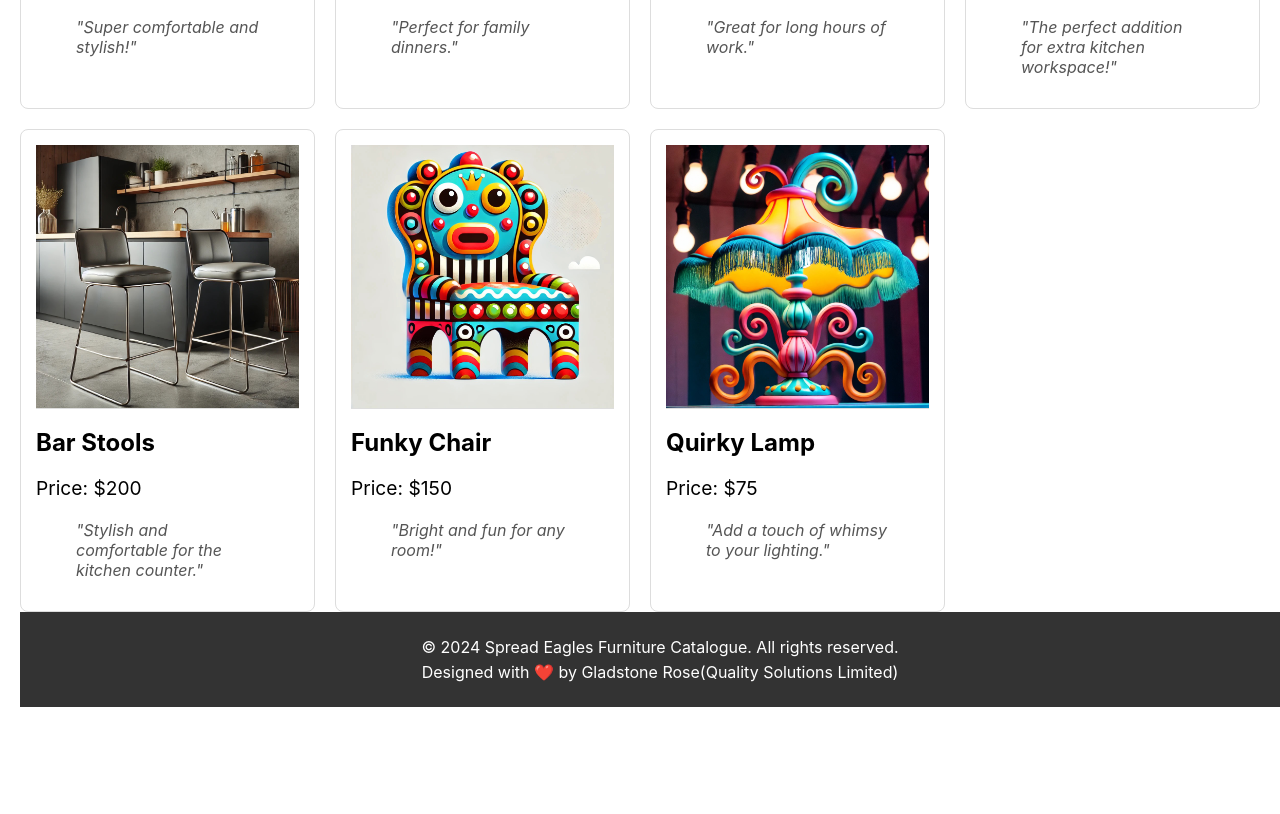
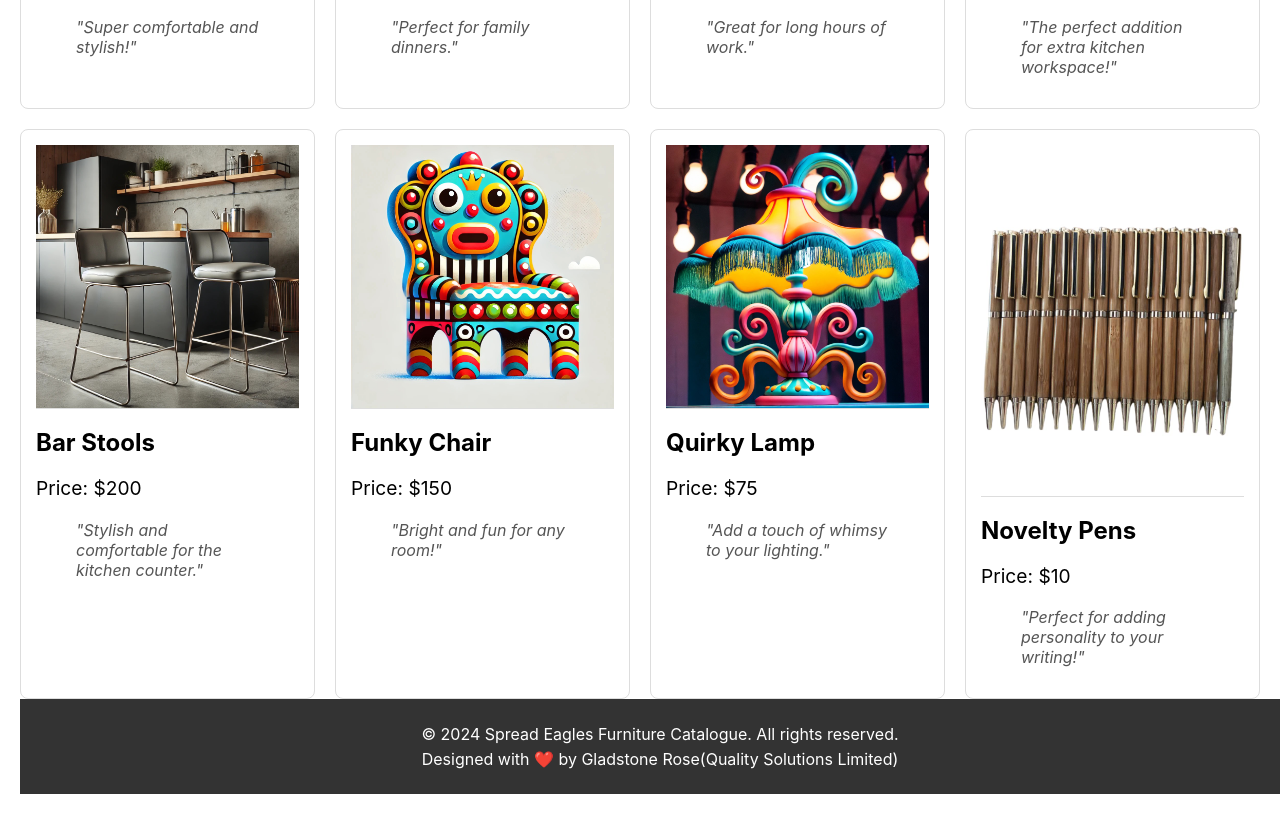
Before and after one commit to gladstone28/furniture-catalogue-app, a React (Create React App) app: page / in a window 1280 px wide. Shown: the part 540-1354 px from the top of the page. Before the commit the page ends 1267 px from the top, so only its background shows below. Built offline with nearby package versions, Linux system fonts and the light colour scheme.

Commit message:
add new product and modify nove,ty_pens.jpg

```diff
--- a/src/data/furnitureData.js
+++ b/src/data/furnitureData.js
@@ -40,12 +40,11 @@ const furnitureData = [
     price: '$200',
     testimonial: 'Stylish and comfortable for the kitchen counter.',
   },
-  // New Novelty Products category items
   {
     id: 6,
     name: 'Funky Chair',
     category: 'Novelty Products',
-    image: `${process.env.PUBLIC_URL}/images/funky_chair.jpg`,  // Path to funky chair image
+    image: `${process.env.PUBLIC_URL}/images/funky_chair.jpg`,
     price: '$150',
     testimonial: 'Bright and fun for any room!',
   },
@@ -53,9 +52,18 @@ const furnitureData = [
     id: 7,
     name: 'Quirky Lamp',
     category: 'Novelty Products',
-    image: `${process.env.PUBLIC_URL}/images/quirky_lamp.jpg`,  // Path to quirky lamp image
+    image: `${process.env.PUBLIC_URL}/images/quirky_lamp.jpg`,
     price: '$75',
     testimonial: 'Add a touch of whimsy to your lighting.',
+  },
+  // New Pens entry
+  {
+    id: 8,
+    name: 'Novelty Pens',
+    category: 'Novelty Products',
+    image: `${process.env.PUBLIC_URL}/images/novelty_pens.jpg`,  // Path to pens image
+    price: '$10',
+    testimonial: 'Perfect for adding personality to your writing!',
   }
 ];
 
```
Also changed, not shown: public/images/novelty_pens.jpg (added).
